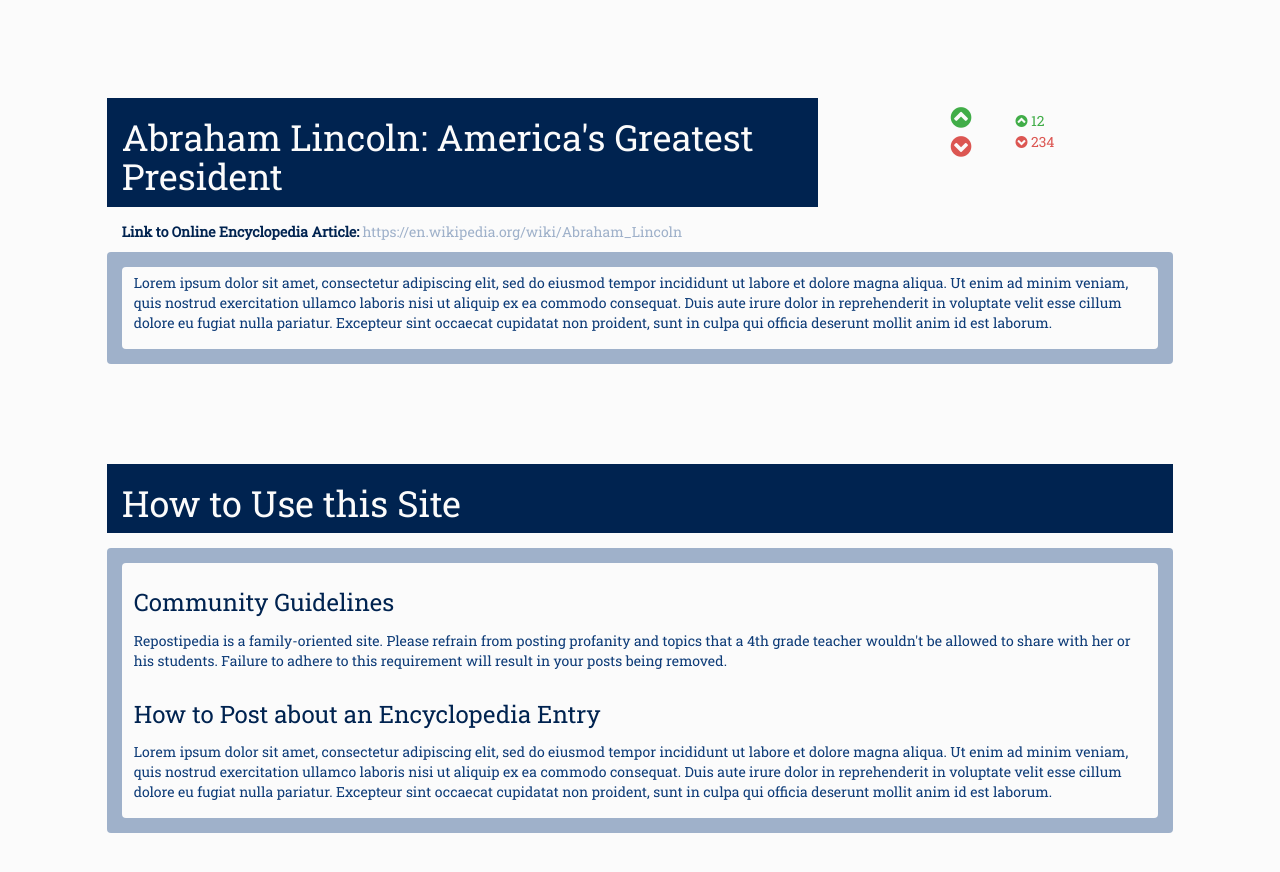
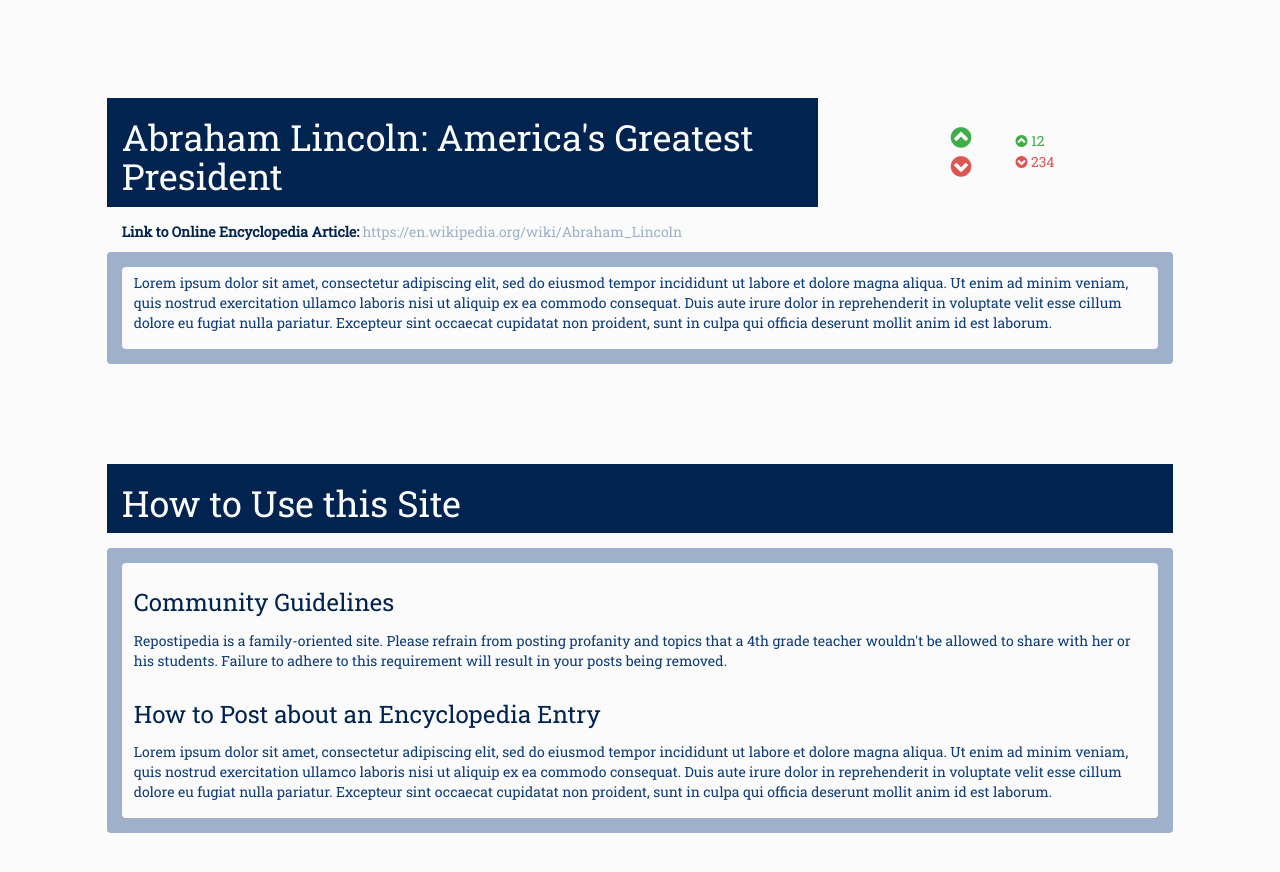
Before and after one commit to DanielJenkins/repostipedia, a plain HTML site: page index.html in a window 1280 px wide. Shown: the part 1570-2442 px from the top of the page. Drawn offline with nearby package versions, Linux system fonts and the light colour scheme.

Commit message:
Adjusted formatting for voting elements on View Post page

```diff
--- a/css/default.css
+++ b/css/default.css
@@ -234,7 +234,7 @@ legend {
 }
 .votearea {
   display: table;
-  min-height: 69px; /*In the future, set this equal to the height of the title box to its left*/
+  /*min-height: 69px; *//*In the future, set this equal to the height of the title box to its left*/
 }
 
 /*Navigation*/
--- a/index.html
+++ b/index.html
@@ -2,7 +2,6 @@
 <html>
 <head>
   <title>Repostipedia</title>
-  <script src="js/variables.js"></script>
   <script src="http://code.jquery.com/jquery-1.11.3.min.js"></script>
   <script src="http://code.jquery.com/jquery-migrate-1.2.1.min.js"></script>
   <script src="https://maxcdn.bootstrapcdn.com/bootstrap/3.3.5/js/bootstrap.min.js" integrity="sha512-K1qjQ+NcF2TYO/eI3M6v8EiNYZfA95pQumfvcVrTHtwQVDG+aHRqLi/ETn2uB+1JqwYqVG3LIvdm9lj6imS/pQ==" crossorigin="anonymous"></script>
@@ -309,11 +308,42 @@
 <!--Issue 4: View a post-->
 
 <div class="row">
-  <div class="col-xs-12 col-sm-8 col-md-8 subtitle">
+  <div class="col-xs-12 col-sm-8 col-md-8 subtitle" id="titleheight">
     <h1 class="h2 subtitle">Abraham Lincoln: America's Greatest President</h1>
   </div>
-  <!--Votebox-->
-  <div class="col-xs-12 col-sm-4 col-md-4 col-lg-offset-1 col-lg-3 votearea">
+  <!--Votebox Lg-->
+  <div class="hidden-xs col-sm-4 col-md-4 col-lg-offset-1 col-lg-3 votearea" id="voteboxheight">
+    <div class="row verticalcenter">
+      <div class="col-xs-2 col-sm-4 text-center">
+        <div class="row">
+          <a href="">
+            <div class="col-xs-12 upvote">
+              <span class="tallyup"><i class="fa fa-chevron-circle-up"></i></span>
+            </div>
+          </a>
+        </div>
+        <div class="row">
+          <a href="">
+            <div class="col-xs-12 downvote">
+              <span class="tallydown"><i class="fa fa-chevron-circle-down"></i></span>
+            </div>
+          </a>
+        </div>
+      </div>
+      <div class="col-xs-10 col-sm-8 tallybox">
+        <div class="verticalcenter">
+          <div class="p tallyup">
+            <i class="fa fa-chevron-circle-up"></i> 12
+          </div>
+          <div class="p tallydown topmarginboost">
+            <i class="fa fa-chevron-circle-down"></i> 234
+          </div>
+        </div>
+      </div>
+    </div>
+  </div>
+  <!--Votebox XS-->
+  <div class="col-xs-12 hidden-sm hidden-md hidden-lg votearea minispacer">
     <div class="row verticalcenter">
       <div class="col-xs-2 col-sm-4 text-center">
         <div class="row">
@@ -447,5 +477,7 @@
 </div>
 </div>
 </div>
+
+<script src="js/variables.js"></script>
 </body>
 </html>
--- a/js/variables.js
+++ b/js/variables.js
@@ -1,7 +1,13 @@
-var user;
+var titleheight = document.getElementById("titleheight").clientHeight;
+
+function setHeight(newheight) {
+  document.getElementById("voteboxheight").style.height = newheight;
+}
+window.onload = setHeight(titleheight+'px');
 
 //var keywords = [null, null, null, null, null, null, null, null, null, null];
 
+/*
 function Entry(entrytitle,entryurl,author,incomplete,biased,complex,nocitations) {
   this.entrytitle = entrytitle;
   this.entryurl = entryurl;
@@ -20,3 +26,5 @@ function Post(postheader,referencedentry,referencedentry,keywords,currentusersvo
   this.upvotes = upvotes;
   this.downvotes = downvotes;
 }
+
+*/
```
